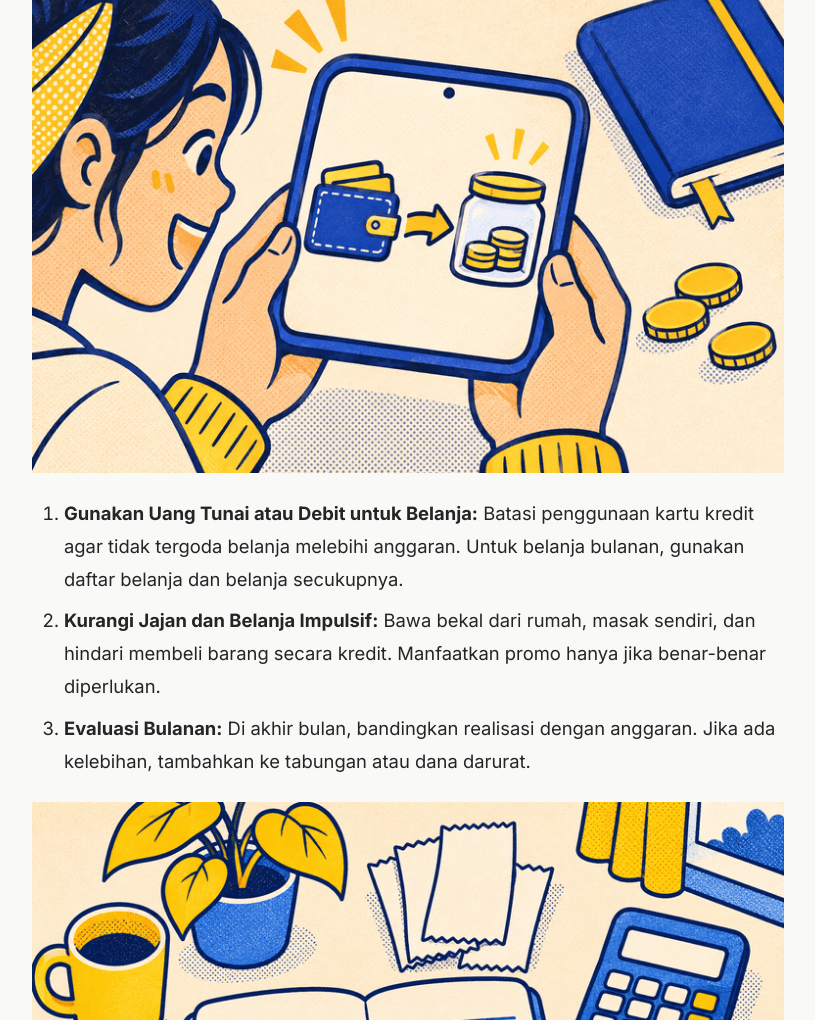
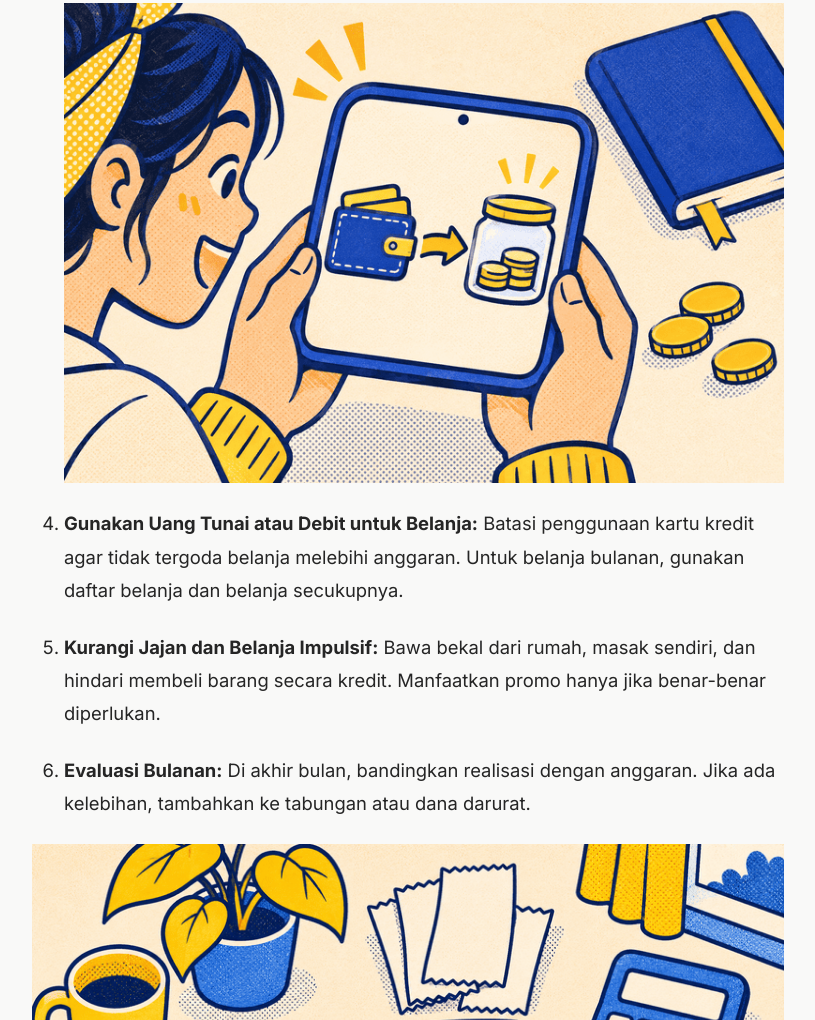
Before and after one commit to visualmulia/hidupfrugal-blog, an Astro site: page /blog/cara-mengatur-gaji-3-juta-untuk-belanja-bulanan-dan-tabungan in a window 1280 px wide. Shown: the part 3191-4211 px from the top of the page, without its empty margins (232-1047 px from the left). Built offline with nearby package versions, Linux system fonts and the light colour scheme; Astro itself is replaced by a stand-in of ours.

Commit message:
Update Blog Posts “cara-mengatur-gaji-3-juta-untuk-belanja-bulanan-dan-tabungan”

```diff
--- a/src/content/blog/cara-mengatur-gaji-3-juta-untuk-belanja-bulanan-dan-tabungan.md
+++ b/src/content/blog/cara-mengatur-gaji-3-juta-untuk-belanja-bulanan-dan-tabungan.md
@@ -38,11 +38,10 @@ Berikut langkah praktis yang bisa Anda terapkan:
 2. **Buat Anggaran Bulanan:** Setelah mengetahui pola pengeluaran, susun anggaran dengan metode 50/30/20 atau sesuai kondisi Anda. Tentukan batas maksimal untuk belanja bulanan, transportasi, dan lain-lain.
 3. **Pisahkan Rekening Tabungan:** Buka rekening terpisah untuk tabungan. Segera transfer Rp600 ribu (atau sesuai target) begitu gaji masuk. Jangan menunggu akhir bulan karena risiko terpakai lebih tinggi.
 
-![](/images/uploads/payday-transfer-to-a-savings-jar-3.png)
-
-1. **Gunakan Uang Tunai atau Debit untuk Belanja:** Batasi penggunaan kartu kredit agar tidak tergoda belanja melebihi anggaran. Untuk belanja bulanan, gunakan daftar belanja dan belanja secukupnya.
-2. **Kurangi Jajan dan Belanja Impulsif:** Bawa bekal dari rumah, masak sendiri, dan hindari membeli barang secara kredit. Manfaatkan promo hanya jika benar-benar diperlukan.
-3. **Evaluasi Bulanan:** Di akhir bulan, bandingkan realisasi dengan anggaran. Jika ada kelebihan, tambahkan ke tabungan atau dana darurat.
+   ![](/images/uploads/payday-transfer-to-a-savings-jar-3.png)
+4. **Gunakan Uang Tunai atau Debit untuk Belanja:** Batasi penggunaan kartu kredit agar tidak tergoda belanja melebihi anggaran. Untuk belanja bulanan, gunakan daftar belanja dan belanja secukupnya.
+5. **Kurangi Jajan dan Belanja Impulsif:** Bawa bekal dari rumah, masak sendiri, dan hindari membeli barang secara kredit. Manfaatkan promo hanya jika benar-benar diperlukan.
+6. **Evaluasi Bulanan:** Di akhir bulan, bandingkan realisasi dengan anggaran. Jika ada kelebihan, tambahkan ke tabungan atau dana darurat.
 
 ![Buku anggaran, struk belanja, dan kalkulator untuk mencocokkan pengeluaran dengan rencana.](/images/uploads/end-of-month-budget-check-1.png)
 
```
